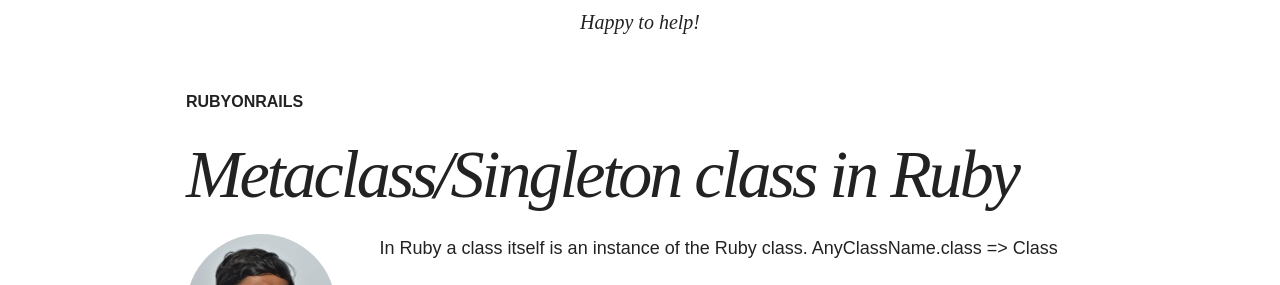
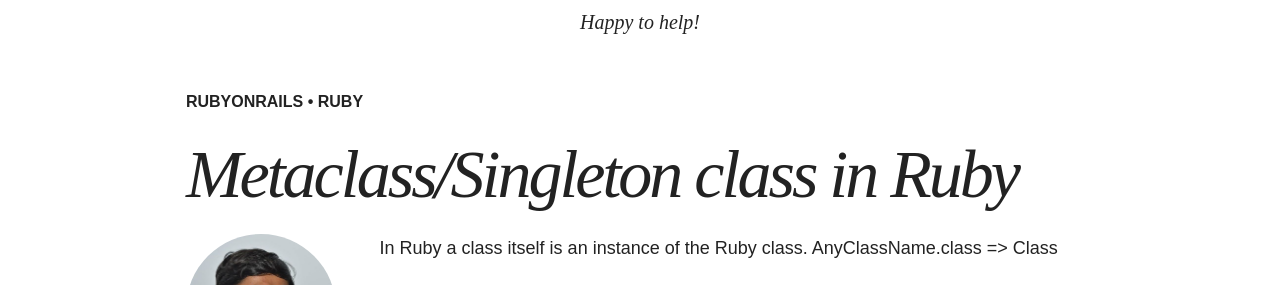
Before and after one commit to shobhit-garg/shobhit-garg.github.io, a Jekyll site: the page built from _posts/blog/2015-02-03-metaclass-or-singleton-class-in-ruby.markdown, in a window 1280 px wide and 900 px high. Shown: the part 361-646 px from the top of the window. Built offline with Jekyll 4.4.1, drawn with Linux system fonts in a browser that asks for light colours; nearby versions of some CDN libraries; comment, search, counter and statistics services are not loaded.

Commit message:
adding tag ruby

```diff
--- a/_posts/blog/2015-01-10-custom-sort.markdown
+++ b/_posts/blog/2015-01-10-custom-sort.markdown
@@ -3,7 +3,7 @@ layout: post
 title:  "Custom Sorting in Ruby"
 date:   2015-01-10
 categories: blog
-tags: [rubyonrails]
+tags: [rubyonrails,ruby]
 author: shobhit_garg
 share: true
 comments: true
--- a/_posts/blog/2015-02-03-metaclass-or-singleton-class-in-ruby.markdown
+++ b/_posts/blog/2015-02-03-metaclass-or-singleton-class-in-ruby.markdown
@@ -3,7 +3,7 @@ layout: post
 title:  "Metaclass/Singleton class in Ruby"
 date:   2015-02-03
 categories: blog
-tags: [rubyonrails]
+tags: [rubyonrails,ruby]
 author: shobhit_garg
 share: true
 comments: true
--- a/_posts/blog/2015-07-25-blocks-lambda-and-procs-in-ruby.markdown
+++ b/_posts/blog/2015-07-25-blocks-lambda-and-procs-in-ruby.markdown
@@ -3,7 +3,7 @@ layout: post
 title:  "Blocks,Lambda and Procs in Ruby"
 date:   2015-07-25
 categories: blog
-tags: [rubyonrails]
+tags: [rubyonrails,ruby]
 author: shobhit_garg
 share: true
 comments: true
```
